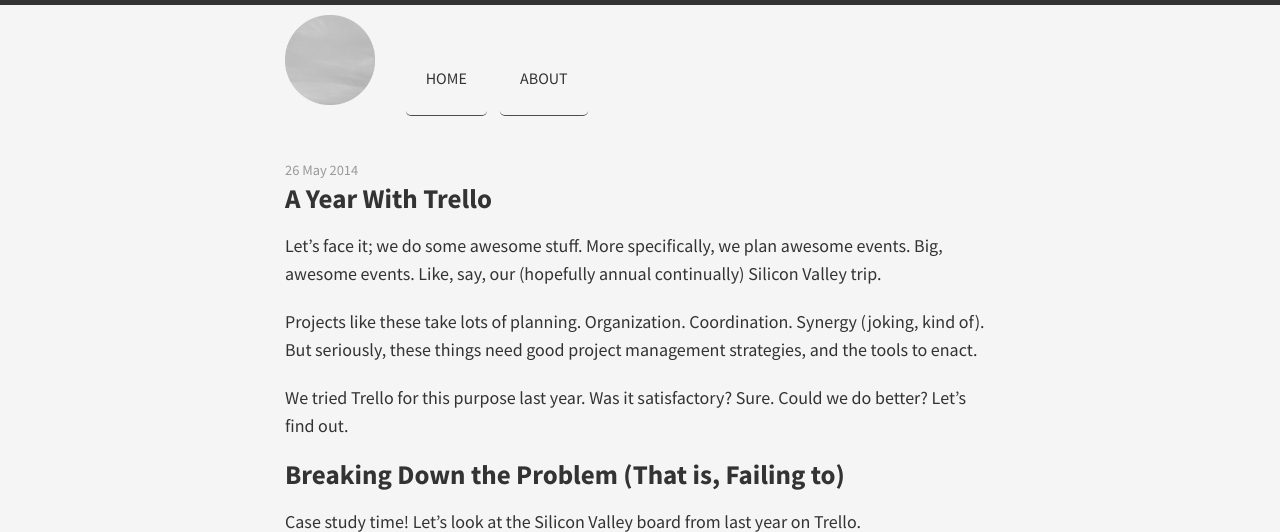
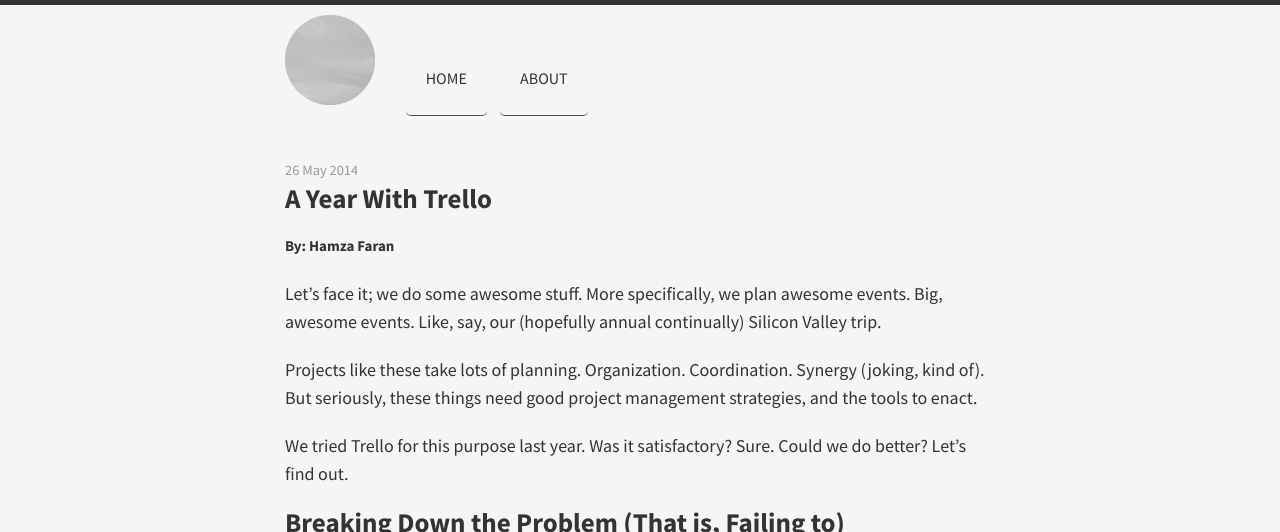
Before and after one commit to hfaran/blog.ubcecess, a Jekyll site: the page built from _posts/2014-05-26-a-year-with-trello.markdown, in a window 1280 px wide and 900 px high, cut to the strip 0-532 px from the top of the window. Built offline with Jekyll 4.4.1, drawn with Linux system fonts in a browser that asks for light colours; nearby versions of some CDN libraries; Markdown is read by kramdown in place of the engine named in the settings.

Commit message:
Add author

```diff
--- a/_layouts/post.html
+++ b/_layouts/post.html
@@ -5,6 +5,7 @@ layout: default
 <article class="single row gutters">
   <time class="published" datetime="{{ page.date | date: '%Y-%m-%d' }}">{{ page.date | date_to_long_string }}</time>
   <h2>{{ page.title }}</h2>
+  <h5>By: {{ page.author }}</h5>
 
   {{ content }}
 </article>
--- a/_posts/2014-05-26-a-year-with-trello.markdown
+++ b/_posts/2014-05-26-a-year-with-trello.markdown
@@ -1,6 +1,7 @@
 ---
 layout: post
 title: A Year With Trello
+author: Hamza Faran
 ---
 
 Let’s face it; we do some awesome stuff. More specifically, we plan awesome events. Big, awesome events. Like, say, our (hopefully annual continually) Silicon Valley trip.
```
Also changed, not shown: _posts/2014-04-06-a-somewhat-objective-look-at-facebook-course-groups.md (+1 -0 lines).
